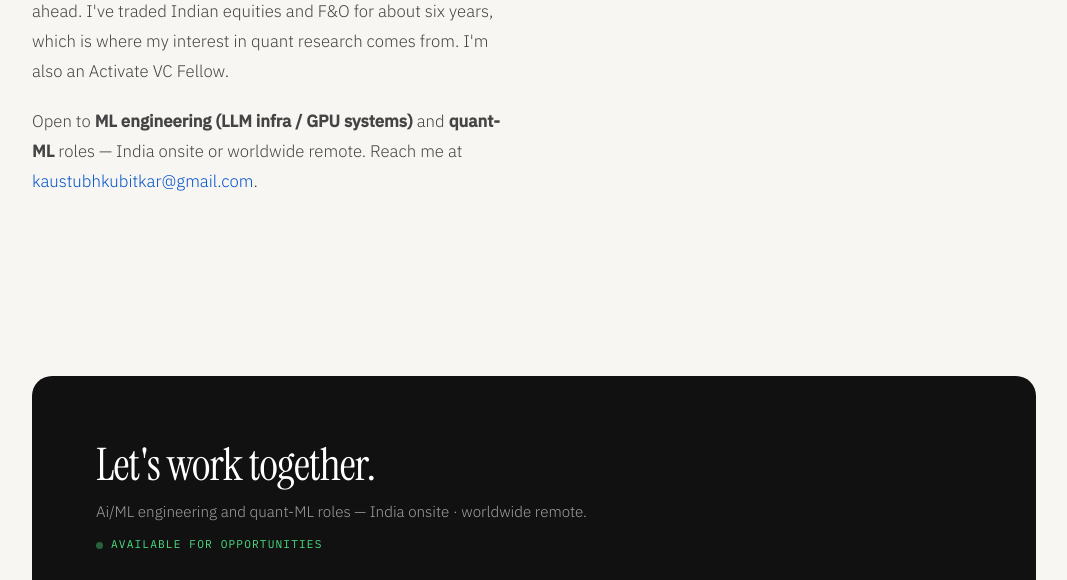
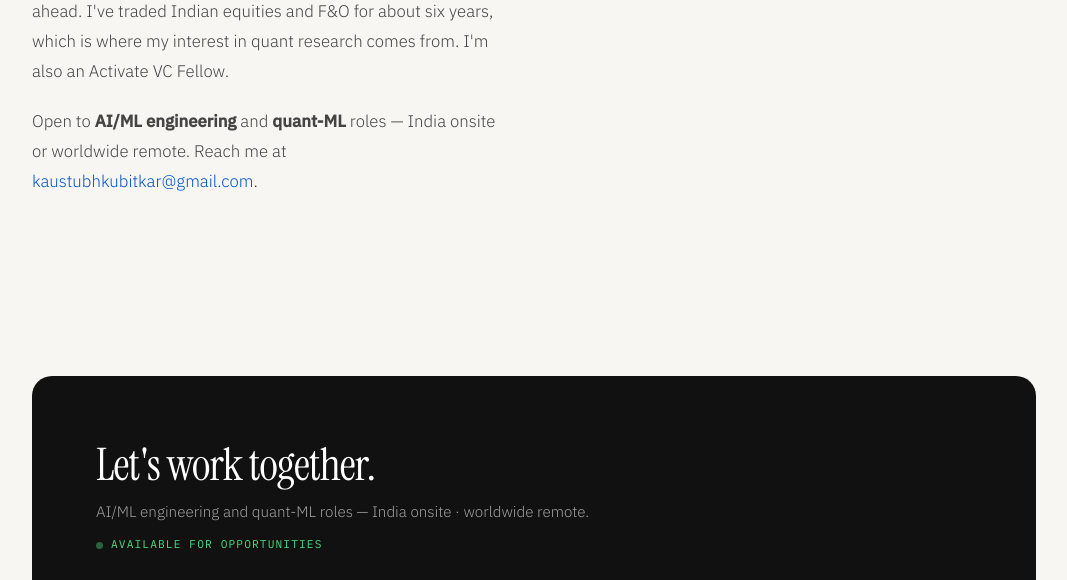
Before and after one commit to thesis09/kaustubhkubitkar, a plain HTML site: page index.html in a window 1280 px wide. Shown: the part 5889-6469 px from the top of the page, without its empty margins (106-1173 px from the left). Drawn offline with Linux system fonts and the light colour scheme.

Commit message:
Correct 'ML' to 'AI/ML' in contact section

```diff
--- a/index.html
+++ b/index.html
@@ -862,7 +862,7 @@
         research comes from. I'm also an Activate VC Fellow.
       </p>
       <p>
-        Open to <strong>ML engineering (LLM infra / GPU systems)</strong> and <strong>quant-ML</strong> roles —
+        Open to <strong>AI/ML engineering </strong> and <strong>quant-ML</strong> roles —
         India onsite or worldwide remote. Reach me at
         <a href="mailto:kaustubhkubitkar@gmail.com">kaustubhkubitkar@gmail.com</a>.
       </p>
@@ -893,7 +893,7 @@
   <div class="contact-wrapper reveal">
     <div>
       <h2 class="section-title">Let's work together.</h2>
-      <p class="contact-tagline">Ai/ML engineering and quant-ML roles — India onsite · worldwide remote.</p>
+      <p class="contact-tagline">AI/ML engineering and quant-ML roles — India onsite · worldwide remote.</p>
       <p class="contact-avail">Available for opportunities</p>
     </div>
     <div class="contact-links">
```
